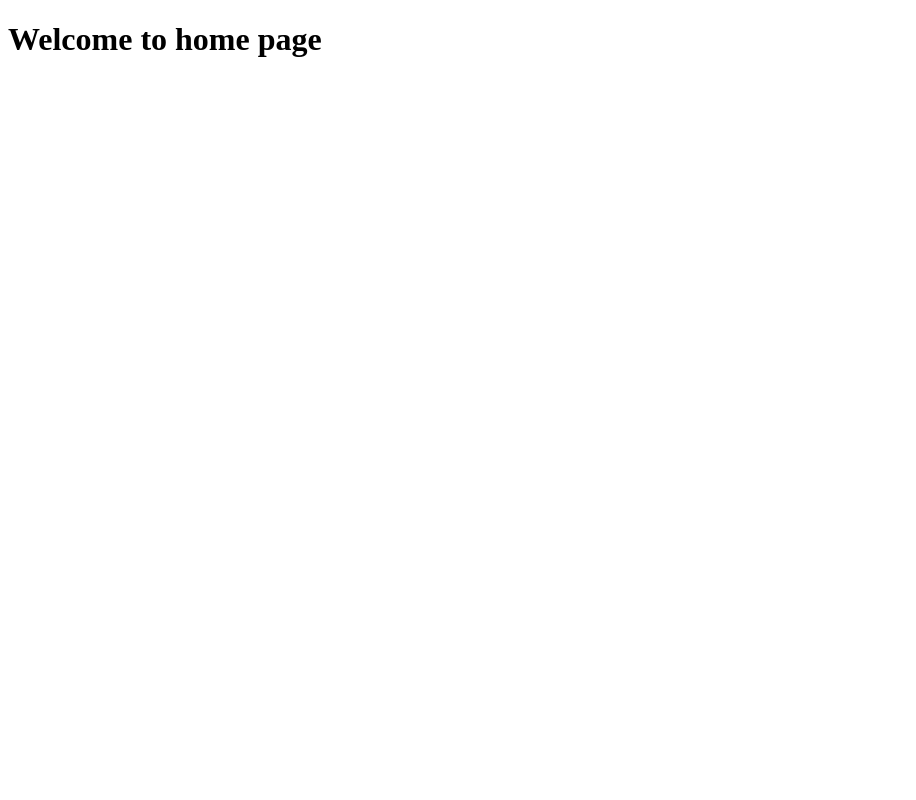
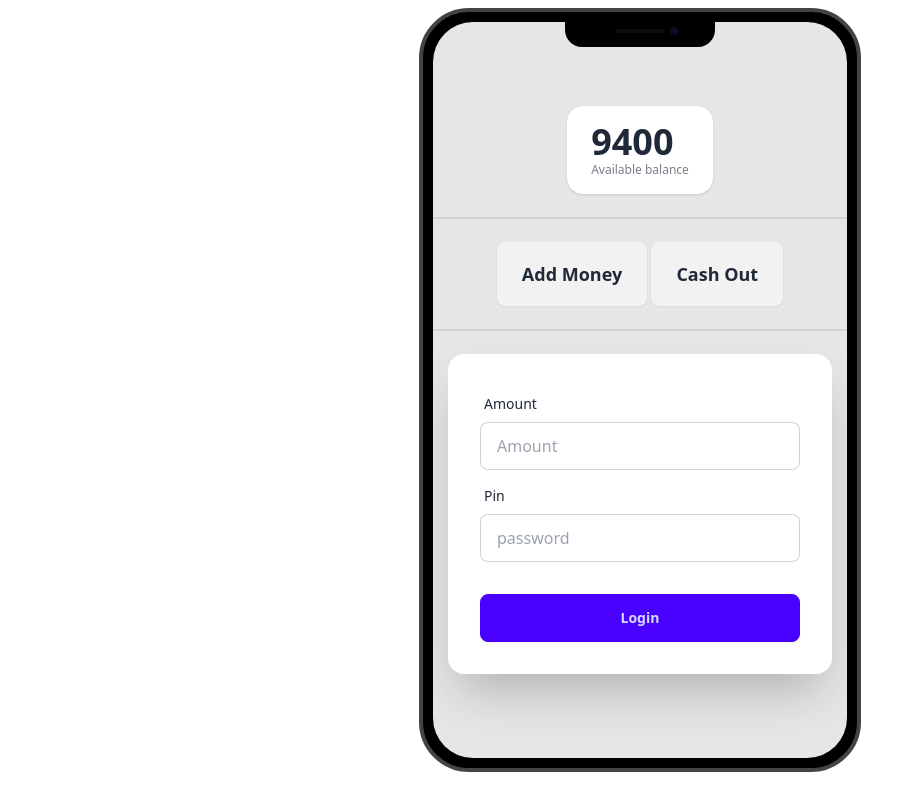
Before and after one commit to raufurislam/payoo-mfs, a plain HTML site: page home.html in a window 1280 px wide. Shown: the whole page, without its empty margins (0-916 px from the left). Drawn offline with nearby package versions, Linux system fonts and the light colour scheme.

Commit message:
add money initiate

```diff
--- a/home.html
+++ b/home.html
@@ -1,11 +1,74 @@
 <!DOCTYPE html>
-<html lang="en">
+<html lang="en" data-theme="light">
   <head>
     <meta charset="UTF-8" />
     <meta name="viewport" content="width=device-width, initial-scale=1.0" />
     <title>Payoo Home Page</title>
+    <link
+      href="https://cdn.jsdelivr.net/npm/daisyui@4.12.10/dist/full.min.css"
+      rel="stylesheet"
+      type="text/css"
+    />
+    <script src="https://cdn.tailwindcss.com"></script>
   </head>
   <body>
-    <h1>Welcome to home page</h1>
+    <main class="flex justify-center mt-2">
+      <div class="mockup-phone">
+        <div class="camera"></div>
+        <div class="display">
+          <div class="artboard artboard-demo phone-3">
+            <!-- available balance  -->
+            <div class="stats shadow">
+              <div class="stat">
+                <div class="stat-value">9400</div>
+                <div class="stat-desc">Available balance</div>
+              </div>
+            </div>
+            <div class="divider"></div>
+            <!-- available balance ends -->
+            <!-- user action btn -->
+            <div>
+              <button class="btn btn-lg">Add Money</button>
+              <button class="btn btn-lg">Cash Out</button>
+            </div>
+            <div class="divider"></div>
+            <!-- Add money form  -->
+            <!-- Add money form starts  -->
+            <div class="card bg-base-100 w-full max-w-sm shrink-0 shadow-2xl">
+              <form class="card-body">
+                <div class="form-control">
+                  <label class="label">
+                    <span class="label-text">Amount</span>
+                  </label>
+                  <input
+                    type="email"
+                    placeholder="Amount"
+                    class="input input-bordered"
+                    required
+                  />
+                </div>
+                <div class="form-control">
+                  <label class="label">
+                    <span class="label-text">Pin</span>
+                  </label>
+                  <input
+                    type="password"
+                    placeholder="password"
+                    class="input input-bordered"
+                    autocomplete="off"
+                    required
+                  />
+                </div>
+                <div class="form-control mt-6">
+                  <button class="btn btn-primary">Login</button>
+                </div>
+              </form>
+            </div>
+            <!-- Add money form ends -->
+          </div>
+        </div>
+      </div>
+    </main>
+    <script src="./js/home.js"></script>
   </body>
 </html>
--- /dev/null
+++ b/js/home.js
@@ -0,0 +1 @@
+console.log("Home added");
```
Also changed, not shown: index.html (+1 -1 lines).
